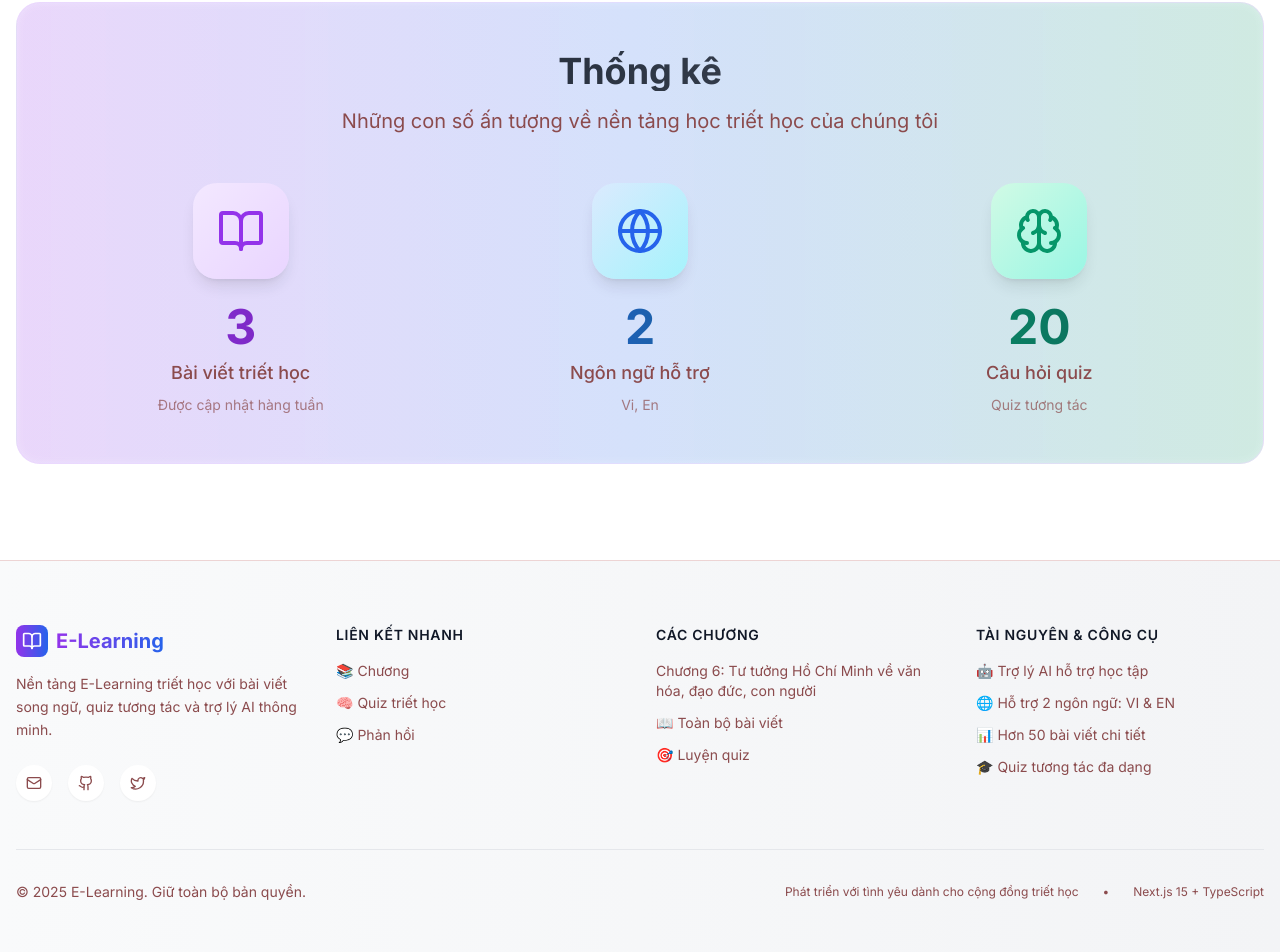
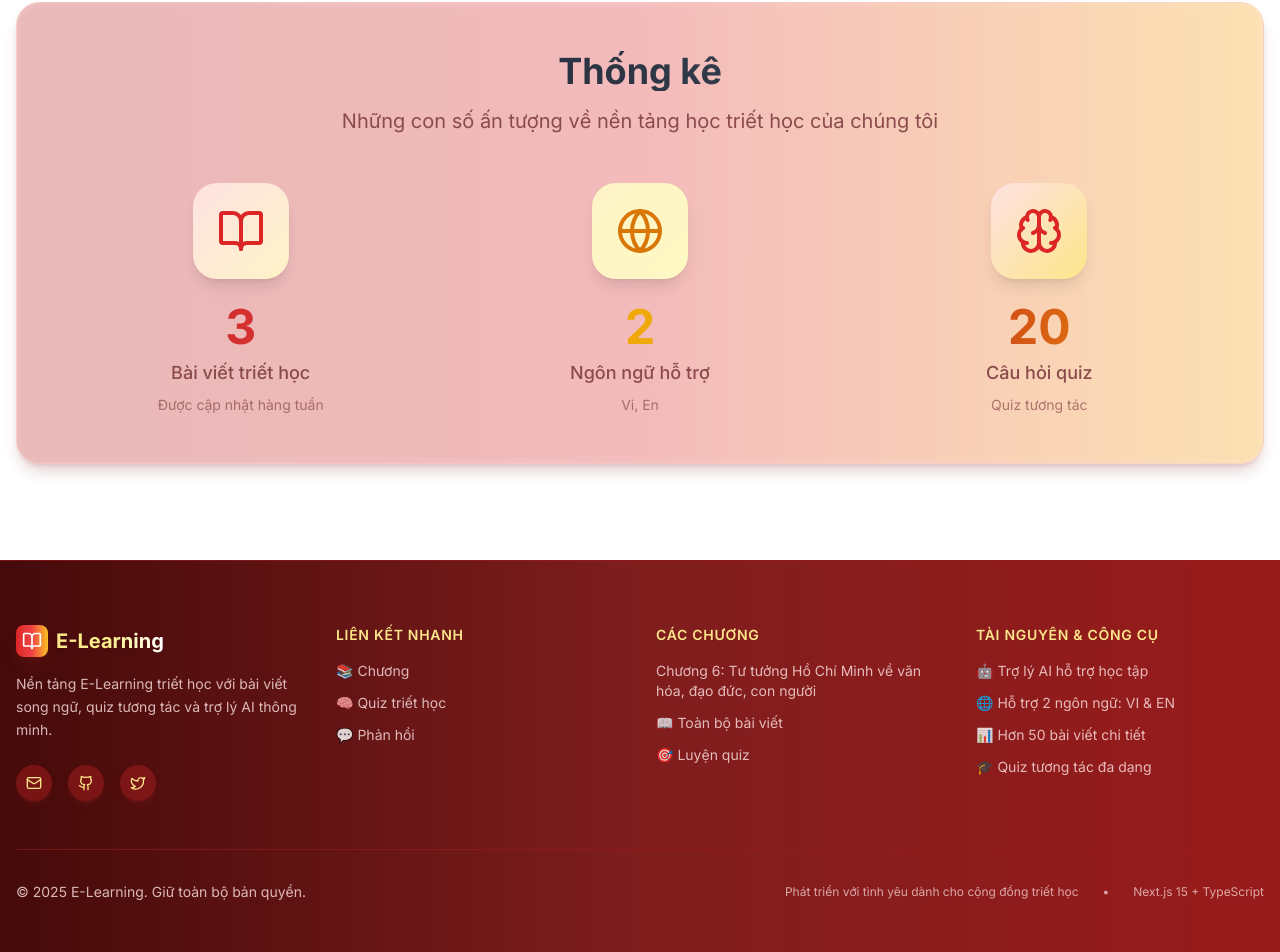
Before and after one commit to TK-Vinh/hcm202, a Next.js app: page / in a window 1280 px wide. Shown: the part 3895-4847 px from the top of the page. Built offline with nearby package versions, Linux system fonts and the light colour scheme; no server answers.

Commit message:
Align remaining UI with red and gold theme

```diff
--- a/app/page.tsx
+++ b/app/page.tsx
@@ -228,7 +228,7 @@ export default function HomePage() {
                     <Button
                         variant="outline"
                         asChild
-                        className="hidden md:flex bg-gradient-to-r from-indigo-500/10 to-purple-500/10 border-indigo-300 dark:border-indigo-600 hover:bg-gradient-to-r hover:from-indigo-500 hover:to-purple-500 hover:text-white transition-all duration-300 hover:scale-105"
+                        className="hidden md:flex bg-gradient-to-r from-red-100/40 via-amber-100/40 to-white/40 border border-red-300 dark:border-red-700 text-red-700 dark:text-amber-200 hover:bg-gradient-to-r hover:from-red-600 hover:via-red-500 hover:to-amber-400 hover:text-yellow-100 transition-all duration-300 hover:scale-105 shadow-sm shadow-red-900/20"
                     >
                         <Link href="/blogs">
                             {t('home.viewAll')}{' '}
@@ -245,7 +245,7 @@ export default function HomePage() {
                             style={{ animationDelay: `${index * 150}ms` }}
                         >
                             <div className="relative group">
-                                <div className="absolute -inset-1 bg-gradient-to-r from-purple-600 via-blue-600 to-emerald-600 rounded-xl blur opacity-0 group-hover:opacity-30 transition duration-500"></div>
+                                <div className="absolute -inset-1 bg-gradient-to-r from-red-700 via-red-600 to-amber-500 rounded-xl blur opacity-0 group-hover:opacity-30 transition duration-500"></div>
                                 <div className="relative">
                                     <BlogCard blog={blog} />
                                 </div>
@@ -255,7 +255,7 @@ export default function HomePage() {
                 </div>
 
                 <div className="text-center mt-8 md:hidden animate-fade-in-up delay-600">
-                    <Button variant="outline" asChild className="bg-gradient-to-r from-indigo-500/10 to-purple-500/10 border-indigo-300 dark:border-indigo-600 hover:bg-gradient-to-r hover:from-indigo-500 hover:to-purple-500 hover:text-white transition-all duration-300">
+                    <Button variant="outline" asChild className="bg-gradient-to-r from-red-100/40 via-amber-100/40 to-white/40 border border-red-300 dark:border-red-700 text-red-700 dark:text-amber-200 hover:bg-gradient-to-r hover:from-red-600 hover:via-red-500 hover:to-amber-400 hover:text-yellow-100 transition-all duration-300 shadow-sm shadow-red-900/20">
                         <Link href="/blogs">
                             {t('home.viewAll')}{' '}
                             <ArrowRight className="ml-2 h-4 w-4" />
@@ -266,8 +266,8 @@ export default function HomePage() {
 
             {/* Enhanced Stats Section */}
             <section className="mt-20 relative animate-fade-in-up">
-                <div className="absolute inset-0 bg-gradient-to-r from-purple-600/5 via-blue-600/5 to-emerald-600/5 dark:from-purple-400/5 dark:via-blue-400/5 dark:to-emerald-400/5 rounded-3xl"></div>
-                <div className="relative bg-gradient-to-r from-purple-600/10 via-blue-600/10 to-emerald-600/10 dark:from-purple-400/10 dark:via-blue-400/10 dark:to-emerald-400/10 rounded-3xl p-12 border border-purple-200/50 dark:border-purple-700/50 backdrop-blur-sm">
+                <div className="absolute inset-0 bg-gradient-to-r from-red-700/10 via-red-600/10 to-amber-500/10 dark:from-red-900/20 dark:via-red-800/20 dark:to-amber-800/15 rounded-3xl"></div>
+                <div className="relative bg-gradient-to-r from-red-700/15 via-red-600/15 to-amber-500/15 dark:from-red-900/30 dark:via-red-800/25 dark:to-amber-700/25 rounded-3xl p-12 border border-red-200/50 dark:border-red-800/50 backdrop-blur-sm shadow-lg shadow-red-900/20">
                     <div className="text-center mb-12">
                         <h2 className="text-4xl font-bold mb-4 bg-gradient-to-r from-gray-900 to-gray-600 dark:from-gray-100 dark:to-gray-400 bg-clip-text text-transparent">
                             {t('home.statsTitle')}
@@ -279,10 +279,10 @@ export default function HomePage() {
 
                     <div className="grid grid-cols-1 md:grid-cols-3 gap-12">
                         <div className="text-center group animate-fade-in-up delay-200">
-                            <div className="mx-auto w-24 h-24 bg-gradient-to-br from-purple-100 to-purple-200 dark:from-purple-900/30 dark:to-purple-800/30 rounded-3xl flex items-center justify-center mb-6 group-hover:scale-110 group-hover:rotate-6 transition-all duration-500 shadow-lg group-hover:shadow-purple-500/50">
-                                <BookOpen className="h-12 w-12 text-purple-600 dark:text-purple-400 group-hover:scale-110 transition-transform duration-300" />
+                            <div className="mx-auto w-24 h-24 bg-gradient-to-br from-red-100 to-amber-100 dark:from-red-900/40 dark:to-amber-800/30 rounded-3xl flex items-center justify-center mb-6 group-hover:scale-110 group-hover:rotate-6 transition-all duration-500 shadow-lg group-hover:shadow-red-700/40">
+                                <BookOpen className="h-12 w-12 text-red-600 dark:text-amber-200 group-hover:scale-110 transition-transform duration-300" />
                             </div>
-                            <h3 className="text-5xl font-bold bg-gradient-to-r from-purple-600 to-purple-800 dark:from-purple-400 dark:to-purple-600 bg-clip-text text-transparent mb-2 group-hover:scale-105 transition-transform duration-300">
+                            <h3 className="text-5xl font-bold bg-gradient-to-r from-red-700 to-red-500 dark:from-red-400 dark:to-amber-300 bg-clip-text text-transparent mb-2 group-hover:scale-105 transition-transform duration-300">
                                 {totalArticles}
                             </h3>
                             <p className="text-muted-foreground text-lg font-medium">
@@ -294,10 +294,10 @@ export default function HomePage() {
                         </div>
 
                         <div className="text-center group animate-fade-in-up delay-400">
-                            <div className="mx-auto w-24 h-24 bg-gradient-to-br from-blue-100 to-cyan-200 dark:from-blue-900/30 dark:to-cyan-800/30 rounded-3xl flex items-center justify-center mb-6 group-hover:scale-110 group-hover:rotate-6 transition-all duration-500 shadow-lg group-hover:shadow-blue-500/50">
-                                <Globe className="h-12 w-12 text-blue-600 dark:text-blue-400 group-hover:scale-110 transition-transform duration-300" />
+                            <div className="mx-auto w-24 h-24 bg-gradient-to-br from-amber-100 to-yellow-100 dark:from-red-900/40 dark:to-amber-700/35 rounded-3xl flex items-center justify-center mb-6 group-hover:scale-110 group-hover:rotate-6 transition-all duration-500 shadow-lg group-hover:shadow-amber-500/40">
+                                <Globe className="h-12 w-12 text-amber-600 dark:text-yellow-200 group-hover:scale-110 transition-transform duration-300" />
                             </div>
-                            <h3 className="text-5xl font-bold bg-gradient-to-r from-blue-600 to-cyan-800 dark:from-blue-400 dark:to-cyan-600 bg-clip-text text-transparent mb-2 group-hover:scale-105 transition-transform duration-300">
+                            <h3 className="text-5xl font-bold bg-gradient-to-r from-amber-500 to-yellow-500 dark:from-amber-300 dark:to-yellow-200 bg-clip-text text-transparent mb-2 group-hover:scale-105 transition-transform duration-300">
                                 2
                             </h3>
                             <p className="text-muted-foreground text-lg font-medium">
@@ -309,10 +309,10 @@ export default function HomePage() {
                         </div>
 
                         <div className="text-center group animate-fade-in-up delay-600">
-                            <div className="mx-auto w-24 h-24 bg-gradient-to-br from-emerald-100 to-teal-200 dark:from-emerald-900/30 dark:to-teal-800/30 rounded-3xl flex items-center justify-center mb-6 group-hover:scale-110 group-hover:rotate-6 transition-all duration-500 shadow-lg group-hover:shadow-emerald-500/50">
-                                <Brain className="h-12 w-12 text-emerald-600 dark:text-emerald-400 group-hover:scale-110 transition-transform duration-300" />
+                            <div className="mx-auto w-24 h-24 bg-gradient-to-br from-red-100 to-amber-200 dark:from-red-900/40 dark:to-amber-800/35 rounded-3xl flex items-center justify-center mb-6 group-hover:scale-110 group-hover:rotate-6 transition-all duration-500 shadow-lg group-hover:shadow-red-700/40">
+                                <Brain className="h-12 w-12 text-red-600 dark:text-amber-200 group-hover:scale-110 transition-transform duration-300" />
                             </div>
-                            <h3 className="text-5xl font-bold bg-gradient-to-r from-emerald-600 to-teal-800 dark:from-emerald-400 dark:to-teal-600 bg-clip-text text-transparent mb-2 group-hover:scale-105 transition-transform duration-300">
+                            <h3 className="text-5xl font-bold bg-gradient-to-r from-red-700 to-amber-500 dark:from-red-400 dark:to-amber-300 bg-clip-text text-transparent mb-2 group-hover:scale-105 transition-transform duration-300">
                                 {totalQuizQuestions}
                             </h3>
                             <p className="text-muted-foreground text-lg font-medium">
--- a/components/footer.tsx
+++ b/components/footer.tsx
@@ -12,38 +12,38 @@ export function Footer() {
     const availableBlogs = Object.entries(philosophyBlogs)
 
     return (
-        <footer className="bg-gradient-to-r from-gray-50 to-gray-100 dark:from-gray-900 dark:to-gray-800 border-t mt-16">
+        <footer className="bg-gradient-to-r from-red-950 via-red-900 to-red-800 text-red-50 border-t border-red-800/60 mt-16">
             <div className="container mx-auto px-4 py-16">
                 <div className="grid grid-cols-1 md:grid-cols-2 lg:grid-cols-4 gap-8">
                     {/* Brand */}
                     <div className="space-y-4 lg:col-span-1">
                         <div className="flex items-center space-x-2">
-                            <div className="w-8 h-8 bg-gradient-to-r from-purple-600 to-blue-600 rounded-lg flex items-center justify-center">
+                            <div className="w-8 h-8 bg-gradient-to-r from-red-600 via-red-500 to-amber-400 rounded-lg flex items-center justify-center shadow-lg shadow-red-900/30">
                                 <BookOpen className="h-5 w-5 text-white" />
                             </div>
-                            <span className="font-bold text-xl bg-gradient-to-r from-purple-600 to-blue-600 bg-clip-text text-transparent">
+                            <span className="font-bold text-xl bg-gradient-to-r from-amber-200 via-yellow-200 to-white bg-clip-text text-transparent drop-shadow">
                                 {t('home.title')}
                             </span>
                         </div>
-                        <p className="text-muted-foreground text-sm leading-relaxed max-w-xs">
+                        <p className="text-red-100/80 text-sm leading-relaxed max-w-xs">
                             {t('footer.description')}
                         </p>
                         <div className="flex space-x-4 pt-2">
                             <Link
                                 href="#"
-                                className="w-9 h-9 bg-white dark:bg-gray-700 rounded-full flex items-center justify-center text-muted-foreground hover:text-purple-600 hover:bg-purple-50 dark:hover:bg-purple-900/30 transition-all duration-300 shadow-sm"
+                                className="w-9 h-9 rounded-full flex items-center justify-center bg-red-800/60 text-amber-200 shadow-md shadow-red-900/30 transition-all duration-300 hover:bg-red-600 hover:text-yellow-100"
                             >
                                 <Mail className="h-4 w-4" />
                             </Link>
                             <Link
                                 href="#"
-                                className="w-9 h-9 bg-white dark:bg-gray-700 rounded-full flex items-center justify-center text-muted-foreground hover:text-blue-600 hover:bg-blue-50 dark:hover:bg-blue-900/30 transition-all duration-300 shadow-sm"
+                                className="w-9 h-9 rounded-full flex items-center justify-center bg-red-800/60 text-amber-200 shadow-md shadow-red-900/30 transition-all duration-300 hover:bg-red-600 hover:text-yellow-100"
                             >
                                 <Github className="h-4 w-4" />
                             </Link>
                             <Link
                                 href="#"
-                                className="w-9 h-9 bg-white dark:bg-gray-700 rounded-full flex items-center justify-center text-muted-foreground hover:text-emerald-600 hover:bg-emerald-50 dark:hover:bg-emerald-900/30 transition-all duration-300 shadow-sm"
+                                className="w-9 h-9 rounded-full flex items-center justify-center bg-red-800/60 text-amber-200 shadow-md shadow-red-900/30 transition-all duration-300 hover:bg-red-600 hover:text-yellow-100"
                             >
                                 <Twitter className="h-4 w-4" />
                             </Link>
@@ -52,25 +52,25 @@ export function Footer() {
 
                     {/* Quick Links */}
                     <div className="space-y-4">
-                        <h3 className="font-semibold text-gray-900 dark:text-gray-100 text-sm uppercase tracking-wider">
+                        <h3 className="font-semibold text-amber-200 text-sm uppercase tracking-wider">
                             {t('footer.quickLinks')}
                         </h3>
                         <div className="space-y-3">
                             <Link
                                 href="/blogs"
-                                className="block text-muted-foreground hover:text-purple-600 dark:hover:text-purple-400 text-sm transition-colors duration-200 hover:translate-x-1 transform"
+                                className="block text-red-100/80 hover:text-yellow-100 text-sm transition-all duration-200 hover:translate-x-1"
                             >
                                 📚 {t('nav.blog')}
                             </Link>
                             <Link
                                 href="/quiz"
-                                className="block text-muted-foreground hover:text-emerald-600 dark:hover:text-emerald-400 text-sm transition-colors duration-200 hover:translate-x-1 transform"
+                                className="block text-red-100/80 hover:text-yellow-100 text-sm transition-all duration-200 hover:translate-x-1"
                             >
                                 🧠 {t('footer.quiz')}
                             </Link>
                             <Link
                                 href="/feedback"
-                                className="block text-muted-foreground hover:text-orange-600 dark:hover:text-orange-400 text-sm transition-colors duration-200 hover:translate-x-1 transform"
+                                className="block text-red-100/80 hover:text-yellow-100 text-sm transition-all duration-200 hover:translate-x-1"
                             >
                                 💬 {t('nav.feedback')}
                             </Link>
@@ -79,7 +79,7 @@ export function Footer() {
 
                     {/* Blogs */}
                     <div className="space-y-4">
-                        <h3 className="font-semibold text-gray-900 dark:text-gray-100 text-sm uppercase tracking-wider">
+                        <h3 className="font-semibold text-amber-200 text-sm uppercase tracking-wider">
                             {t('footer.blogs')}
                         </h3>
                         <div className="space-y-3">
@@ -89,7 +89,7 @@ export function Footer() {
                                     <Link
                                         key={blogId}
                                         href={`/blogs?blog=${blogId}`}
-                                        className="block text-muted-foreground hover:text-purple-600 dark:hover:text-purple-400 text-sm transition-colors duration-200 hover:translate-x-1 transform"
+                                        className="block text-red-100/80 hover:text-yellow-100 text-sm transition-all duration-200 hover:translate-x-1"
                                     >
                                         {blogTitle}
                                     </Link>
@@ -97,13 +97,13 @@ export function Footer() {
                             })}
                             <Link
                                 href="/blogs"
-                                className="block text-muted-foreground hover:text-emerald-600 dark:hover:text-emerald-400 text-sm transition-colors duration-200 hover:translate-x-1 transform"
+                                className="block text-red-100/80 hover:text-yellow-100 text-sm transition-all duration-200 hover:translate-x-1"
                             >
                                 📖 {t('footer.allArticles')}
                             </Link>
                             <Link
                                 href="/quiz"
-                                className="block text-muted-foreground hover:text-orange-600 dark:hover:text-orange-400 text-sm transition-colors duration-200 hover:translate-x-1 transform"
+                                className="block text-red-100/80 hover:text-yellow-100 text-sm transition-all duration-200 hover:translate-x-1"
                             >
                                 🎯 {t('footer.practiceQuiz')}
                             </Link>
@@ -112,32 +112,32 @@ export function Footer() {
 
                     {/* Resources & Tools */}
                     <div className="space-y-4">
-                        <h3 className="font-semibold text-gray-900 dark:text-gray-100 text-sm uppercase tracking-wider">
+                        <h3 className="font-semibold text-amber-200 text-sm uppercase tracking-wider">
                             {t('footer.resourcesTools')}
                         </h3>
                         <div className="space-y-3">
-                            <div className="text-muted-foreground text-sm">
+                            <div className="text-red-100/80 text-sm">
                                 🤖 {t('footer.aiAssistant')}
                             </div>
-                            <div className="text-muted-foreground text-sm">
+                            <div className="text-red-100/80 text-sm">
                                 🌐 {t('footer.languageSupport')}
                             </div>
-                            <div className="text-muted-foreground text-sm">
+                            <div className="text-red-100/80 text-sm">
                                 📊 {t('footer.articlesCount')}
                             </div>
-                            <div className="text-muted-foreground text-sm">
+                            <div className="text-red-100/80 text-sm">
                                 🎓 {t('footer.interactiveQuiz')}
                             </div>
                         </div>
                     </div>
                 </div>
 
-                <div className="border-t border-gray-200 dark:border-gray-700 mt-12 pt-8">
+                <div className="border-t border-red-800/60 mt-12 pt-8">
                     <div className="flex flex-col md:flex-row justify-between items-center space-y-4 md:space-y-0">
-                        <p className="text-sm text-muted-foreground">
+                        <p className="text-sm text-red-100/80">
                             &copy; 2025 {t('home.title')}. {t('footer.rights')}
                         </p>
-                        <div className="flex items-center space-x-6 text-xs text-muted-foreground">
+                        <div className="flex items-center space-x-6 text-xs text-red-100/70">
                             <span>{t('footer.builtWith')}</span>
                             <span>•</span>
                             <span>Next.js 15 + TypeScript</span>
--- a/components/ui/typing-indicator.tsx
+++ b/components/ui/typing-indicator.tsx
@@ -4,7 +4,7 @@ export function TypingIndicator() {
   return (
     <div className="flex items-center justify-center p-2">
       {/* 👇 [SỬA ĐỔI] Dải màu rộng hơn và background to hơn để chuyển động mượt hơn */}
-      <p className="animate-text-gradient bg-gradient-to-r from-purple-500 via-pink-500 via-red-500 via-orange-400 via-yellow-500 via-green-400 via-teal-400 via-blue-500 to-indigo-500 bg-[400%_auto] bg-clip-text text-transparent">
+      <p className="animate-text-gradient bg-gradient-to-r from-red-700 via-red-600 via-rose-500 via-amber-500 to-yellow-300 bg-[400%_auto] bg-clip-text text-transparent">
         E-Learning đang suy ngẫm...
       </p>
     </div>
```
Also changed, not shown: app/blog/[id]/page.tsx (+7 -7 lines), app/blogs/page.tsx (+21 -21 lines). Lines whose indentation alone changed are shown as unchanged.
